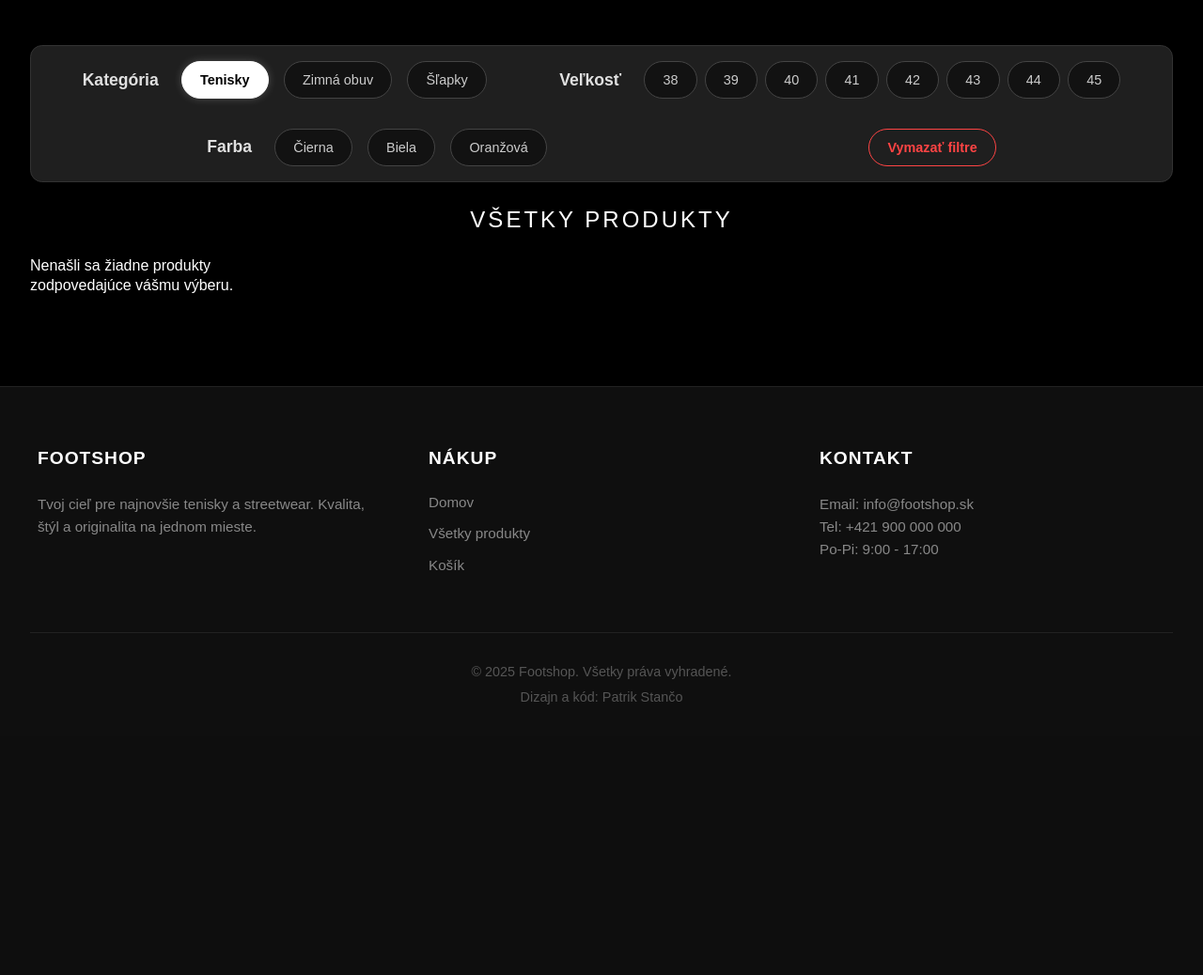
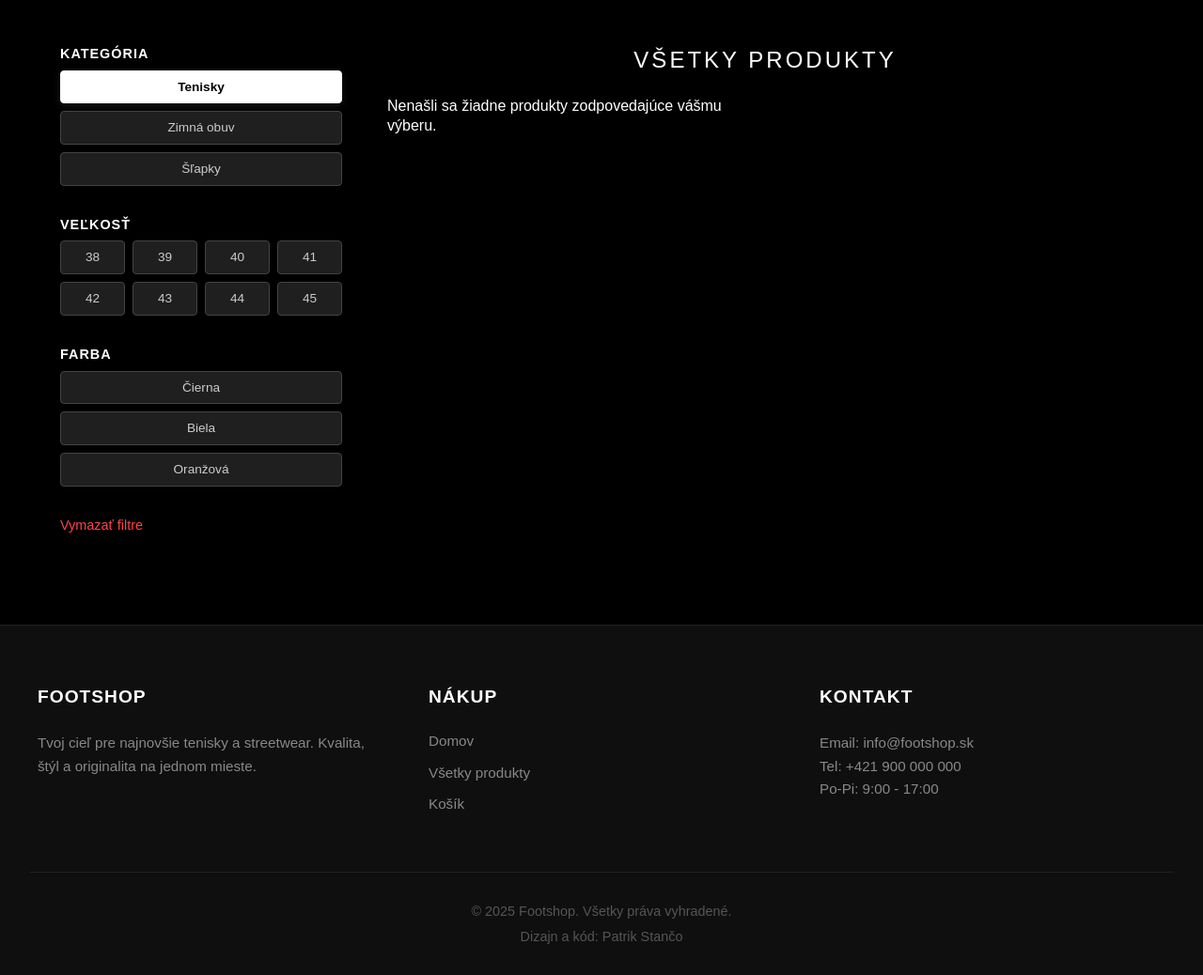
Before and after one commit to Patrik49/soc-stranka, a PHP site: the page made by index.php in a window 1280 px wide. Shown: the part 80-1118 px from the top of the page at 94% size. Before the commit the page ends 830 px from the top, so only its background shows below. Run offline with PHP 8.4, Linux system fonts and the light colour scheme; data comes from the database, SQL or seed files in the repository; some web fonts are replaced.

Commit message:
layout changes, and scalebility for small devices

```diff
--- a/css/style_index.css
+++ b/css/style_index.css
@@ -136,41 +136,45 @@ header {
 
 .main_container {
   display: flex;
-  flex-direction: column; /* Stack filter on top of content */
-  gap: 1.5rem; /* Space between filter bar and content */
-  max-width: 1400px;
+  flex-direction: row; /* Sidebar layout for desktop */
+  gap: 3rem;
+  max-width: 1800px; /* Increased width to fill screen */
+  width: 95%;
   margin: 0 auto;
   margin-top: 8rem; /* Increased margin to clear fixed header */
   padding: 0 2rem; /* Horizontal padding */
   padding-bottom: 6rem; /* Fix: Added space between cards and footer */
 }
 
-/* Redesign the sidebar into a horizontal filter bar */
+/* Sidebar Filter Styles */
 .filter_sidebar {
-  width: 100%;
-  background-color: #1f1f1f;
-  padding: 1rem 2rem;
-  border-radius: 0.8rem;
-  color: white;
-  box-shadow: 0 4px 15px rgba(0,0,0,0.2);
-  border: 1px solid #333;
+  width: 300px; /* Slightly wider sidebar */
+  flex-shrink: 0;
+  background-color: transparent;
+  padding: 0;
+  position: sticky;
+  top: 100px;
+  height: fit-content;
+  border: none;
+  box-shadow: none;
 }
 
 .filter_sidebar form {
   display: flex;
-  justify-content: space-around;
-  align-items: center;
-  flex-wrap: wrap;
+  flex-direction: column;
+  align-items: flex-start;
   gap: 2rem;
 }
 
 .filter_group {
+  width: 100%;
   margin-bottom: 0; /* Remove vertical spacing */
   border-bottom: none; /* Remove vertical divider */
   padding-bottom: 0;
   display: flex;
-  align-items: center;
-  gap: 1rem;
+  flex-direction: column;
+  align-items: stretch; /* Make items full width */
+  gap: 0.5rem;
 }
 
 .filter_group:last-child {
@@ -181,16 +185,19 @@ header {
 .filter_title {
   font-size: 1.1rem; /* Slightly smaller title */
   margin-bottom: 0;
-  font-weight: bold;
-  color: #e0e0e0;
+  font-weight: 700;
+  color: white;
   white-space: nowrap;
-  margin-right: 0.5rem;
+  text-transform: uppercase;
+  letter-spacing: 1px;
+  font-size: 0.9rem;
 }
 
 /* --- New Chip/Pill Filter Style --- */
 .filter_chip {
   cursor: pointer;
   user-select: none;
+  width: 100%; /* Ensure full width */
 }
 
 /* Hide the actual checkbox */
@@ -200,13 +207,15 @@ header {
 
 /* Style the span inside the label */
 .filter_chip span {
-  display: inline-block;
-  padding: 0.6rem 1.2rem;
-  background-color: #121212;
+  display: block; /* Block display for uniform width */
+  width: 100%;
+  text-align: center;
+  padding: 0.5rem 1rem;
+  background-color: #1f1f1f;
   border: 1px solid #444;
-  border-radius: 50px;
+  border-radius: 4px;
   color: #ccc;
-  font-size: 0.9rem;
+  font-size: 0.85rem;
   transition: all 0.2s ease;
 }
 
@@ -232,15 +241,15 @@ header {
   color: #ff4444;
   text-decoration: none;
   font-size: 0.9rem;
-  font-weight: bold;
-  border: 1px solid #ff4444;
-  border-radius: 50px;
+  border-bottom: 1px solid transparent;
+  border-radius: 0;
+  padding: 0;
   transition: all 0.2s ease;
 }
 
 .clear_filters:hover {
-  background-color: #ff4444;
-  color: white;
+  background-color: transparent;
+  border-bottom-color: #ff4444;
 }
 
 /* Hide old button if present */
@@ -260,9 +269,10 @@ header {
 }
 
 .filter_sizes {
-  display: flex;
-  flex-wrap: wrap;
+  display: grid;
+  grid-template-columns: repeat(4, 1fr); /* Uniform grid for sizes */
   gap: 0.5rem;
+  width: 100%;
 }
 
 .content_area {
```
Also changed, not shown: other parts of css/style_index.css (+174 -3 lines).
